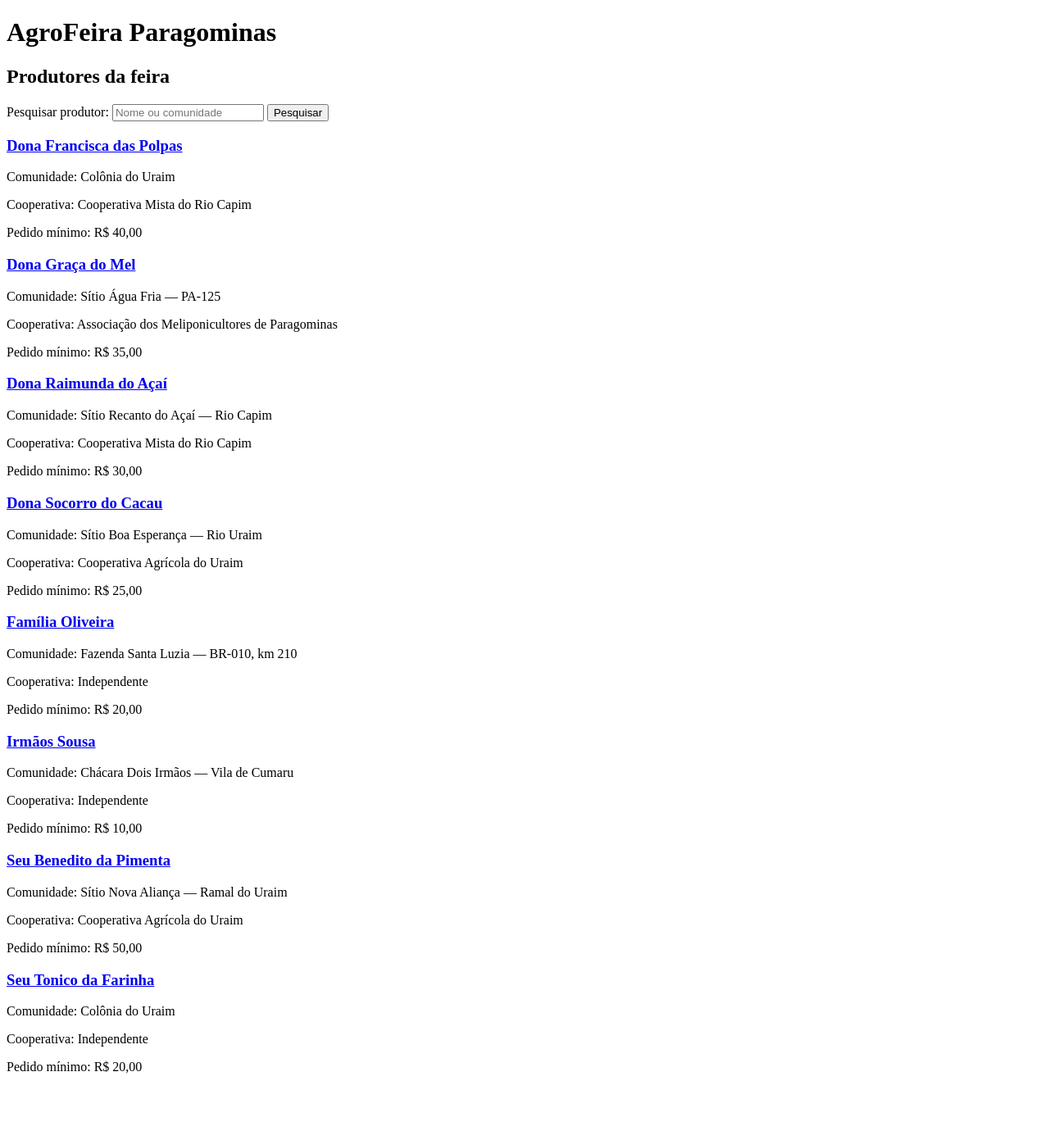
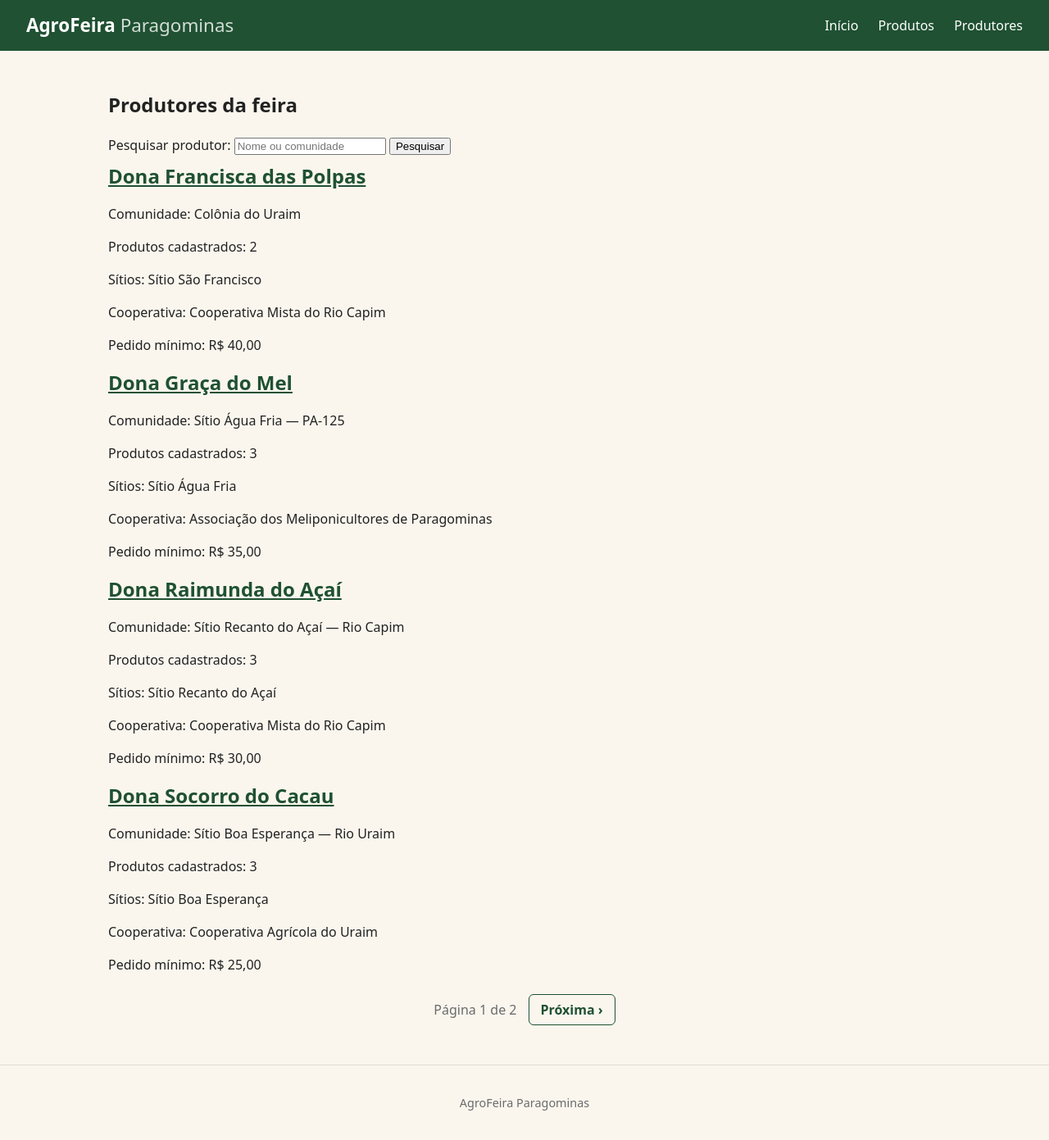
Before and after one commit to jarcosmoao/agrofeira-servidor-joao_marcos, a Django app: page /produtores/ in a window 1280 px wide. Shown: the whole page at 82% size. Before the commit the page ends 1310 px from the top, so only its background shows below. Run offline with Django 5.2, Linux system fonts and the light colour scheme; data comes from the database, SQL or seed files in the repository.

Commit message:
Apostila 4

```diff
--- a/agrofeira/settings.py
+++ b/agrofeira/settings.py
@@ -43,9 +43,11 @@ INSTALLED_APPS = [
     "django.contrib.staticfiles",
     "catalogo",
     'pedidos',
+    "debug_toolbar",
 ]
 
 MIDDLEWARE = [
+    "debug_toolbar.middleware.DebugToolbarMiddleware",
     "django.middleware.security.SecurityMiddleware",
     "django.contrib.sessions.middleware.SessionMiddleware",
     "django.middleware.common.CommonMiddleware",
@@ -122,6 +124,7 @@ USE_TZ = True
 
 STATIC_URL = "static/"
 
+STATICFILES_DIRS = [BASE_DIR / 'static']
 
 # Email
 # https://docs.djangoproject.com/en/6.1/topics/email/#topic-email-configuration
@@ -136,3 +139,5 @@ CSRF_TRUSTED_ORIGINS = [
     "https://curly-engine-w65q5w46q4rh97w9-8000.app.github.dev",
     "https://localhost:8000",
 ]
+
+INTERNAL_IPS = ["127.0.0.1"]
--- a/agrofeira/urls.py
+++ b/agrofeira/urls.py
@@ -1,24 +1,8 @@
-"""
-URL configuration for agrofeira project.
-
-The `urlpatterns` list routes URLs to views. For more information please see:
-    https://docs.djangoproject.com/en/6.1/topics/http/urls/
-Examples:
-Function views
-    1. Add an import:  from my_app import views
-    2. Add a URL to urlpatterns:  path('', views.home, name='home')
-Class-based views
-    1. Add an import:  from other_app.views import Home
-    2. Add a URL to urlpatterns:  path('', Home.as_view(), name='home')
-Including another URLconf
-    1. Import the include() function: from django.urls import include, path
-    2. Add a URL to urlpatterns:  path('blog/', include('blog.urls'))
-"""
-
+from debug_toolbar.toolbar import debug_toolbar_urls
 from django.contrib import admin
 from django.urls import include, path
 
 urlpatterns = [
     path("admin/", admin.site.urls),
     path("", include("catalogo.urls")),
-]
+] + debug_toolbar_urls()
--- a/catalogo/models.py
+++ b/catalogo/models.py
@@ -1,4 +1,5 @@
 from django.db import models
+from .querysets import ProdutoQuerySet
 
 
 class Categoria(models.Model):
@@ -104,6 +105,7 @@ class Produto(models.Model):
         "conservação", max_length=120, blank=True
     )
     validade = models.DateField(null=True, blank=True)
+    objects = ProdutoQuerySet.as_manager()
 
     class Meta:
         ordering = ["nome"]
--- a/catalogo/templates/base.html
+++ b/catalogo/templates/base.html
@@ -1,13 +1,18 @@
+{% load static %}
 <!doctype html>
 <html lang="pt-BR">
 <head>
     <meta charset="utf-8">
     <meta name="viewport" content="width=device-width, initial-scale=1">
     <title>{% block titulo %}AgroFeira Paragominas{% endblock %}</title>
+    <link rel="stylesheet" href="{% static 'css/agrofeira.css' %}">
 </head>
 <body>
-    <header>
-        <h1>AgroFeira Paragominas</h1>
+    <header class="topo">
+        <a class="marca" href="{% url 'catalogo:inicio' %}">
+            AgroFeira <span>Paragominas</span>
+        </a>
+
         <nav>
             <a href="{% url 'catalogo:inicio' %}">Início</a>
             <a href="{% url 'catalogo:produtos' %}">Produtos</a>
@@ -19,7 +24,7 @@
         {% block conteudo %}{% endblock %}
     </main>
 
-    <footer>
+    <footer class="rodape">
         <p>AgroFeira Paragominas</p>
     </footer>
 </body>
--- a/catalogo/templates/catalogo/produtor_lista.html
+++ b/catalogo/templates/catalogo/produtor_lista.html
@@ -1,13 +1,11 @@
+{% extends "base.html" %}
 {% load moeda %}
-<!DOCTYPE html>
-<html lang="pt-BR">
-<head>
-    <meta charset="UTF-8">
-    <title>Produtores - AgroFeira Paragominas</title>
-</head>
-<body>
-    <h1>AgroFeira Paragominas</h1>
-    <h2>Produtores da feira</h2>
+
+{% block titulo %}Produtores - AgroFeira Paragominas{% endblock %}
+
+{% block conteudo %}
+<section>
+    <h1>Produtores da feira</h1>
 
     <form method="get" action="{% url 'catalogo:produtores' %}">
         <label for="q">Pesquisar produtor:</label>
@@ -22,26 +20,29 @@
     </form>
 
     {% if busca %}
-        <p>
+        <p class="contagem">
             Busca por "{{ busca }}":
-            {{ produtores|length }}
-            {% if produtores|length == 1 %}
-                produtor encontrado
-            {% else %}
+            {{ page_obj.paginator.count }}
             produtores encontrados
-            {% endif %}
         </p>
     {% endif %}
 
-    {% for produtor in produtores %}
+    <div class="produtores">
+        {% for produtor in page_obj %}
             <article>
-            <h3>
+                <h2>
                     <a href="{% url 'catalogo:produtor' produtor.slug %}">
                         {{ produtor.nome }}
                     </a>
-            </h3>
+                </h2>
 
                 <p>Comunidade: {{ produtor.comunidade }}</p>
+
+                <p>Produtos cadastrados: {{ produtor.num_produtos }}</p>
+
+                <p class="sitios">
+                    Sítios: {{ produtor.propriedades.all|join:", " }}
+                </p>
 
                 <p>
                     Cooperativa:
@@ -60,5 +61,24 @@
         {% empty %}
             <p>Nenhum produtor encontrado.</p>
         {% endfor %}
-</body>
-</html>
+    </div>
+
+    <nav class="paginacao">
+        {% if page_obj.has_previous %}
+            <a href="?{{ parametros }}page={{ page_obj.previous_page_number }}">
+                &lsaquo; Anterior
+            </a>
+        {% endif %}
+
+        <span>
+            Página {{ page_obj.number }} de {{ page_obj.paginator.num_pages }}
+        </span>
+
+        {% if page_obj.has_next %}
+            <a href="?{{ parametros }}page={{ page_obj.next_page_number }}">
+                Próxima &rsaquo;
+            </a>
+        {% endif %}
+    </nav>
+</section>
+{% endblock %}
--- a/catalogo/views.py
+++ b/catalogo/views.py
@@ -1,15 +1,25 @@
 from django.shortcuts import get_object_or_404, redirect, render
 from .models import Produto, Produtor
+from django.core.paginator import Paginator
+from django.utils import timezone
+from django.db.models import Count, Q
 
 
 def home(request):
-    destaques = Produto.objects.filter(destaque=True)
+    mes = timezone.localdate().month
+
+    destaques = (
+        Produto.objects.disponiveis_em(mes)
+        .filter(destaque=True)
+        .select_related("categoria", "produtor", "unidade")
+    )
+
     contexto = {
         "destaques": destaques,
         "total": Produto.objects.count(),
     }
+
     return render(request, "catalogo/home.html", contexto)
-
 
 def produtos(request):
     busca = request.GET.get("q", "")
@@ -37,23 +47,36 @@ def produto(request, slug):
 def catalogo_antigo(request):
     return redirect("catalogo:produtos", permanent=True)
 
-
 def produtores(request):
     busca = request.GET.get("q", "")
-    lista = Produtor.objects.all()
+
+    lista = (
+        Produtor.objects.annotate(num_produtos=Count("produtos"))
+        .prefetch_related("propriedades")
+        .order_by("nome")
+    )
 
     if busca:
-        lista = (
-            lista.filter(nome__icontains=busca)
-            | lista.filter(comunidade__icontains=busca)
+        lista = lista.filter(
+            Q(nome__icontains=busca) | Q(comunidade__icontains=busca)
         )
 
+    pagina = Paginator(lista, 4).get_page(request.GET.get("page"))
+
+    parametros = request.GET.copy()
+    parametros.pop("page", None)
+    parametros = parametros.urlencode()
+
+    if parametros:
+        parametros += "&"
+
     contexto = {
-        "produtores": lista,
+        "page_obj": pagina,
         "busca": busca,
+        "parametros": parametros,
     }
+
     return render(request, "catalogo/produtor_lista.html", contexto)
-
 
 def produtor(request, slug):
     pr = get_object_or_404(Produtor, slug=slug)
--- a/requirements.txt
+++ b/requirements.txt
@@ -1 +1,2 @@
 Django>=6.1,<6.2
+django-debug-toolbar>=8,<9
--- /dev/null
+++ b/static/css/agrofeira.css
@@ -0,0 +1,220 @@
+/* AgroFeira Paragominas — folha de estilos fornecida no encontro 2.
+   Baixe para static/css/agrofeira.css e NAO edite: o assunto da aula e o
+   servidor, nao o CSS. Todas as classes usadas nos templates estao aqui. */
+
+:root {
+  --verde: #1f5132;
+  --verde-claro: #e6efe7;
+  --acai: #4b1f4f;
+  --creme: #faf6ee;
+  --texto: #222;
+  --cinza: #6b6b6b;
+  --borda: #e2dccf;
+}
+
+* { box-sizing: border-box; }
+
+body {
+  margin: 0;
+  font-family: system-ui, -apple-system, "Segoe UI", Roboto, sans-serif;
+  color: var(--texto);
+  background: var(--creme);
+  line-height: 1.5;
+}
+
+a { color: var(--verde); }
+
+/* ---------- topo e rodape ---------- */
+.topo {
+  background: var(--verde);
+  color: #fff;
+  padding: 14px 32px;
+  display: flex;
+  align-items: center;
+  justify-content: space-between;
+  flex-wrap: wrap;
+  gap: 12px;
+}
+.marca { color: #fff; font-size: 1.4rem; font-weight: 700; text-decoration: none; }
+.marca span { font-weight: 400; opacity: .8; }
+.topo nav a {
+  color: #fff; text-decoration: none; margin-left: 20px; font-weight: 500;
+  border-bottom: 2px solid transparent; padding-bottom: 2px;
+}
+.topo nav a:hover { border-bottom-color: #fff; }
+
+main { max-width: 1080px; margin: 0 auto; padding: 28px 32px 48px; }
+
+.rodape {
+  border-top: 1px solid var(--borda);
+  color: var(--cinza);
+  font-size: .9rem;
+  text-align: center;
+  padding: 20px 32px;
+}
+
+/* ---------- home ---------- */
+.hero {
+  background: var(--acai);
+  color: #fff;
+  border-radius: 14px;
+  padding: 32px 36px;
+  margin-bottom: 28px;
+}
+.hero h1 { margin: 0 0 8px; font-size: 2rem; }
+.hero p { margin: 0 0 18px; max-width: 640px; opacity: .92; }
+.botao {
+  display: inline-block;
+  background: #fff;
+  color: var(--acai);
+  font-weight: 700;
+  text-decoration: none;
+  padding: 10px 18px;
+  border-radius: 8px;
+}
+
+h2 { color: var(--verde); margin: 8px 0 16px; }
+
+/* ---------- grade de cartoes ---------- */
+.grade {
+  display: grid;
+  grid-template-columns: repeat(auto-fill, minmax(230px, 1fr));
+  gap: 18px;
+}
+.cartao {
+  background: #fff;
+  border: 1px solid var(--borda);
+  border-radius: 12px;
+  padding: 16px 18px;
+  display: flex;
+  flex-direction: column;
+}
+.cartao h3 { margin: 4px 0 2px; font-size: 1.1rem; }
+.cartao h3 a { text-decoration: none; }
+.cartao h3 a:hover { text-decoration: underline; }
+.etiqueta {
+  align-self: flex-start;
+  width: fit-content;
+  background: var(--verde-claro);
+  color: var(--verde);
+  font-size: .75rem;
+  font-weight: 600;
+  border-radius: 99px;
+  padding: 2px 10px;
+  margin: 0;
+}
+.variedade { color: var(--cinza); margin: 0; font-size: .9rem; }
+.produtor { margin: 8px 0 0; font-size: .9rem; }
+.preco { margin: 12px 0 0; font-size: 1.25rem; font-weight: 700; color: var(--acai); margin-top: auto; padding-top: 12px; }
+.preco span { font-size: .85rem; font-weight: 400; color: var(--cinza); }
+
+/* ---------- busca ---------- */
+.busca { display: flex; gap: 8px; margin: 0 0 18px; }
+.busca input {
+  flex: 1; max-width: 380px; font: inherit;
+  padding: 8px 12px; border: 1px solid var(--borda); border-radius: 8px;
+}
+.busca button {
+  font: inherit; font-weight: 600; cursor: pointer;
+  background: var(--verde); color: #fff; border: 0; border-radius: 8px; padding: 8px 16px;
+}
+.resumo { color: var(--cinza); margin: -6px 0 18px; }
+.vazio {
+  background: #fff; border: 1px dashed var(--borda); border-radius: 12px;
+  padding: 24px; text-align: center; color: var(--cinza);
+}
+
+/* ---------- pagina de um produto ---------- */
+.trilha { font-size: .9rem; color: var(--cinza); margin-bottom: 12px; }
+.detalhe {
+  background: #fff;
+  border: 1px solid var(--borda);
+  border-radius: 14px;
+  padding: 28px 32px;
+  display: grid;
+  grid-template-columns: 2fr 1fr;
+  gap: 32px;
+}
+.detalhe h1 { margin: 8px 0 0; }
+.detalhe .preco { font-size: 1.8rem; padding-top: 4px; }
+.aviso-unidade {
+  background: var(--creme); border-left: 4px solid var(--acai);
+  padding: 8px 12px; border-radius: 4px; font-size: .92rem;
+}
+.caixa-produtor {
+  background: var(--verde-claro);
+  border-radius: 12px;
+  padding: 18px 20px;
+  align-self: start;
+}
+.caixa-produtor h2 { font-size: 1.05rem; margin: 0 0 6px; }
+.caixa-produtor p { margin: 4px 0; font-size: .92rem; }
+
+/* ---------- produtores ---------- */
+.lista-produtores {
+  display: grid;
+  grid-template-columns: repeat(auto-fill, minmax(300px, 1fr));
+  gap: 18px;
+}
+.cartao-produtor {
+  background: #fff;
+  border: 1px solid var(--borda);
+  border-left: 6px solid var(--verde);
+  border-radius: 12px;
+  padding: 16px 20px;
+}
+.cartao-produtor h3 { margin: 0 0 4px; }
+.cartao-produtor h3 a { text-decoration: none; }
+.cartao-produtor p { margin: 2px 0; font-size: .92rem; color: var(--cinza); }
+
+.perfil {
+  background: #fff;
+  border: 1px solid var(--borda);
+  border-radius: 14px;
+  padding: 24px 32px;
+  margin-bottom: 28px;
+}
+.perfil h1 { margin: 0 0 4px; color: var(--verde); }
+.perfil .comunidade { color: var(--cinza); margin: 0 0 14px; }
+.perfil dl { display: grid; grid-template-columns: max-content 1fr; gap: 6px 18px; margin: 16px 0 0; }
+.perfil dt { font-weight: 600; }
+.perfil dd { margin: 0; }
+
+@media (max-width: 720px) {
+  main { padding: 20px 16px 40px; }
+  .detalhe { grid-template-columns: 1fr; padding: 20px; }
+  .topo nav a { margin: 0 16px 0 0; }
+}
+
+/* ---- Encontro 4: contagem, propriedades, paginação e filtros ---- */
+.cartao-produtor .contagem { color: var(--verde); font-weight: 600; }
+.cartao-produtor .sitios { font-size: .85rem; }
+
+.paginacao {
+  display: flex; align-items: center; justify-content: center; gap: 14px;
+  margin: 24px 0 0; color: var(--cinza);
+}
+.paginacao a {
+  padding: 6px 14px; border: 1px solid var(--verde); border-radius: 6px;
+  text-decoration: none; font-weight: 600;
+}
+.paginacao a:hover { background: var(--verde); color: #fff; }
+
+.filtros {
+  display: flex; flex-wrap: wrap; gap: 10px; align-items: end;
+  margin: 0 0 18px; padding: 14px; background: #fff;
+  border: 1px solid var(--borda); border-radius: 10px;
+}
+.filtros label { display: flex; flex-direction: column; gap: 4px; font-size: .85rem; color: var(--cinza); }
+.filtros input, .filtros select {
+  padding: 8px 10px; border: 1px solid var(--borda); border-radius: 6px; font: inherit; min-width: 170px;
+}
+.filtros button {
+  padding: 9px 18px; border: 0; border-radius: 6px; background: var(--verde); color: #fff;
+  font: inherit; font-weight: 600; cursor: pointer;
+}
+.filtros .limpar { align-self: center; font-size: .9rem; }
+
+.propriedades { margin: 22px 0 8px; }
+.propriedades ul { margin: 6px 0 0; padding-left: 20px; }
+.propriedades li { margin: 4px 0; }
```
Also changed, not shown: catalogo/querysets.py (added, +22 -0 lines), catalogo/templates/catalogo/home.html (+37 -18 lines), catalogo/templates/catalogo/produto_detalhe.html (+11 -8 lines), catalogo/templates/catalogo/produto_lista.html (+7 -3 lines), catalogo/templates/catalogo/produtor_detalhe.html (+20 -18 lines). Lines whose indentation alone changed are shown as unchanged.
